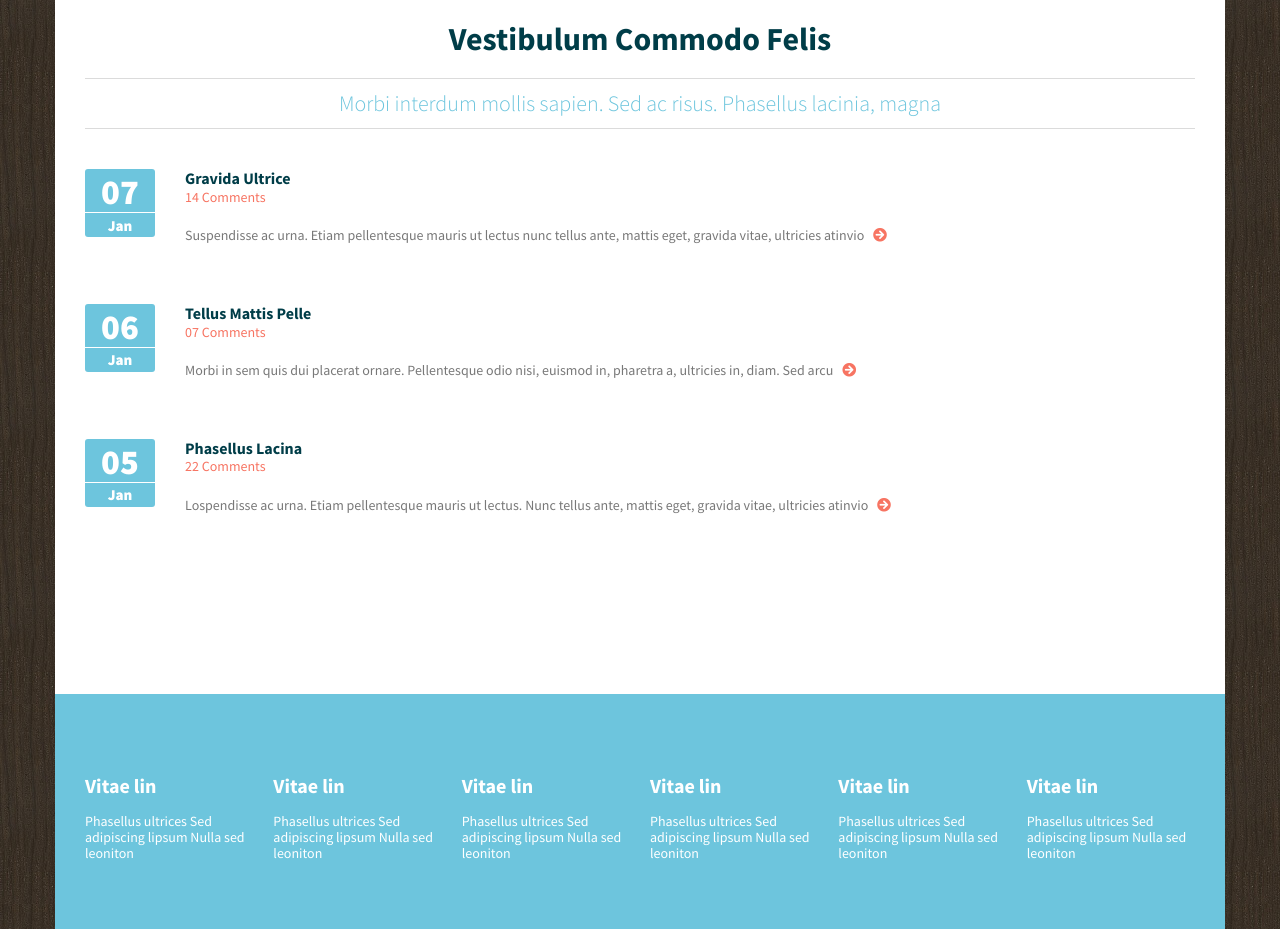
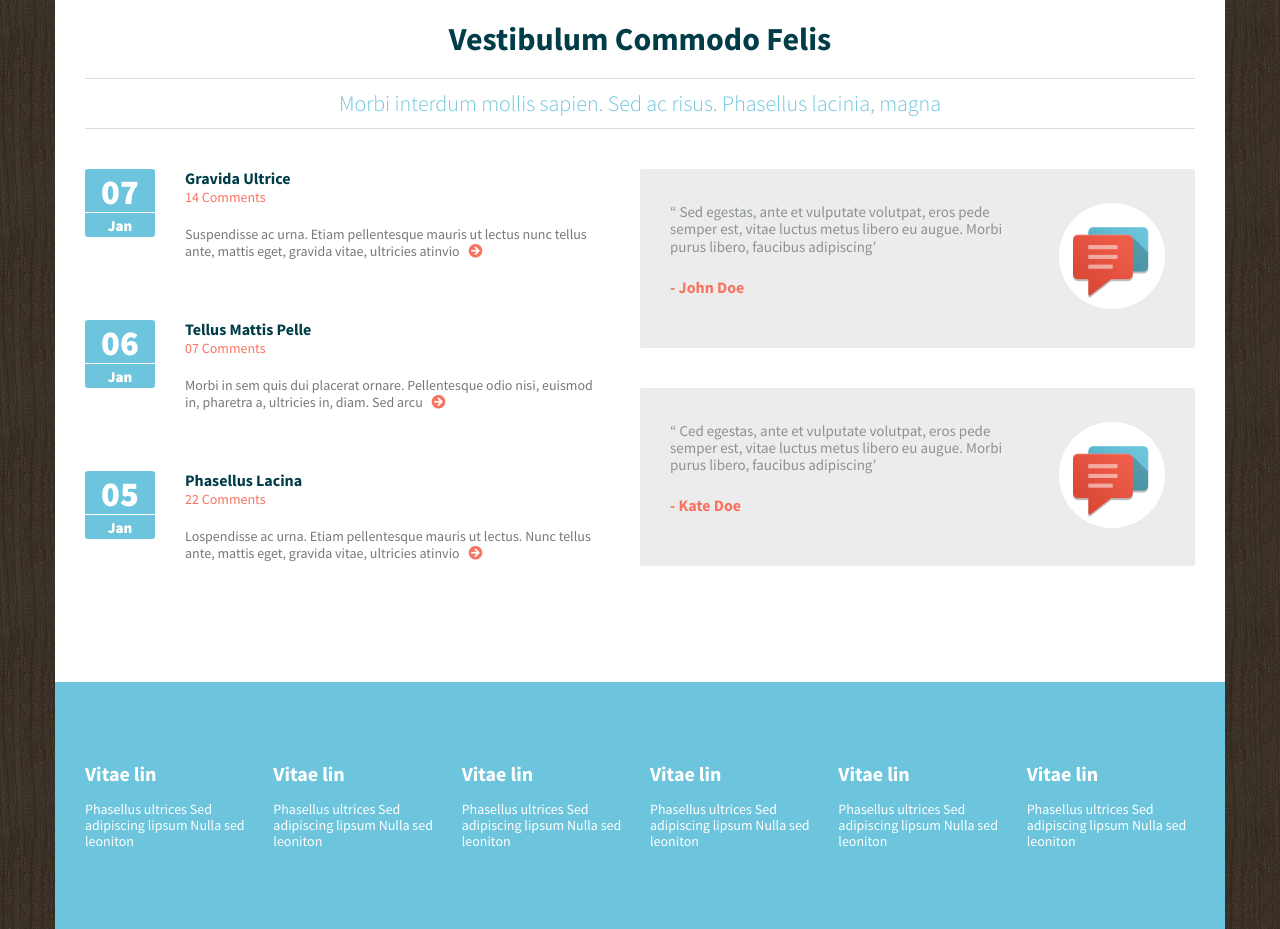
Before and after one commit to pavelkeyzik/js--itechart, a website: page 01_creating_layout/index.html in a window 1280 px wide. Shown: the part 1120-2049 px from the top of the page. Drawn offline with nearby package versions, Linux system fonts and the light colour scheme.

Commit message:
Added comments layout and styles

```diff
--- a/01_creating_layout/index.html
+++ b/01_creating_layout/index.html
@@ -130,6 +130,26 @@
               </div>
             </article>
           </div>
+          <div class="comments">
+            <article class="comments__item">
+              <div class="comments__info">
+                <div class="comments__text">“ Sed egestas, ante et vulputate volutpat, eros pede semper est, vitae luctus metus libero eu augue. Morbi purus libero, faucibus adipiscing’</div>
+                <div class="comments__user">- John Doe</div>
+              </div>
+              <div class="comments__image">
+                <img src="images/comment-image.png" alt="Comment image">
+              </div>
+            </article>
+            <article class="comments__item">
+              <div class="comments__info">
+                <div class="comments__text">“ Ced egestas, ante et vulputate volutpat, eros pede semper est, vitae luctus metus libero eu augue. Morbi purus libero, faucibus adipiscing’</div>
+                <div class="comments__user">- Kate Doe</div>
+              </div>
+              <div class="comments__image">
+                <img src="images/comment-image.png" alt="Comment image">
+              </div>
+            </article>
+          </div>
         </div>
       </section>
     </main>
--- a/01_creating_layout/styles/sass/_variables.scss
+++ b/01_creating_layout/styles/sass/_variables.scss
@@ -5,6 +5,8 @@ $darken-gray: #8b8b8b;
 $middle-gray: #787878;
 $very-light-gray: #e7e7e7;
 $gray: #dbdbdb;
+$gray-light: #ececec;
+$asphalt-gray: #8c9193;
 $soft-cyan: #6dc5dd;
 $very-soft-cyan: #9fd9e9;
 $white: #fff;
--- a/01_creating_layout/styles/sass/articles-with-date/_articles-with-date.scss
+++ b/01_creating_layout/styles/sass/articles-with-date/_articles-with-date.scss
@@ -1,11 +1,12 @@
 .articles-with-date {
   display: flex;
   flex-direction: column;
-  padding: 40px 0px 60px;
+  flex: 1;
 
   &__article {
     display: flex;
     align-items: flex-start;
+    margin-right: 40px;
     margin-bottom: 60px;
   }
 
--- /dev/null
+++ b/01_creating_layout/styles/sass/comments/comments.scss
@@ -0,0 +1,32 @@
+.comments {
+  display: flex;
+  flex-direction: column;
+  flex: 1;
+
+  &__item {
+    display: flex;
+    background: $gray-light;
+    border-radius: 2px;
+    padding: 34px 30px;
+
+    &:not(:last-child) {
+      margin-bottom: 40px;
+    }
+  }
+
+  &__text {
+    font-family: 'SourceSansPro-Regular';
+    font-size: .9375em;
+    color: $asphalt-gray;
+  }
+
+  &__user {
+    font-family: 'SourceSansPro-Bold';
+    color: $soft-red;
+    margin-top: 23px;
+  }
+
+  &__image {
+    margin-left: 30px;
+  }
+}
--- a/01_creating_layout/styles/sass/main.scss
+++ b/01_creating_layout/styles/sass/main.scss
@@ -11,6 +11,7 @@
 @import 'header/header';
 @import 'vestibul/vestibul';
 @import 'articles-with-date/articles-with-date';
+@import 'comments/comments';
 
 * {
   box-sizing: border-box;
--- a/01_creating_layout/styles/sass/vestibul/vestibul.scss
+++ b/01_creating_layout/styles/sass/vestibul/vestibul.scss
@@ -21,4 +21,19 @@
     text-align: center;
     padding: 12px 0;
   }
+
+  &__content {
+    display: flex;
+    flex-direction: column;
+    padding-top: 40px;
+  }
 }
+
+@media (min-width: 890px) {
+  .vestibul {
+
+    &__content {
+      flex-direction: row;
+    }
+  }
+}
```
Also changed, not shown: 01_creating_layout/images/comment-image.png (added), 01_creating_layout/styles/css/main.css.
